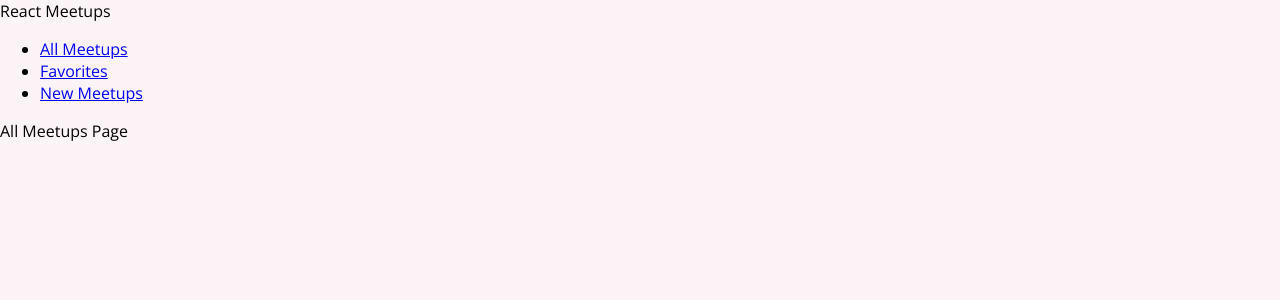
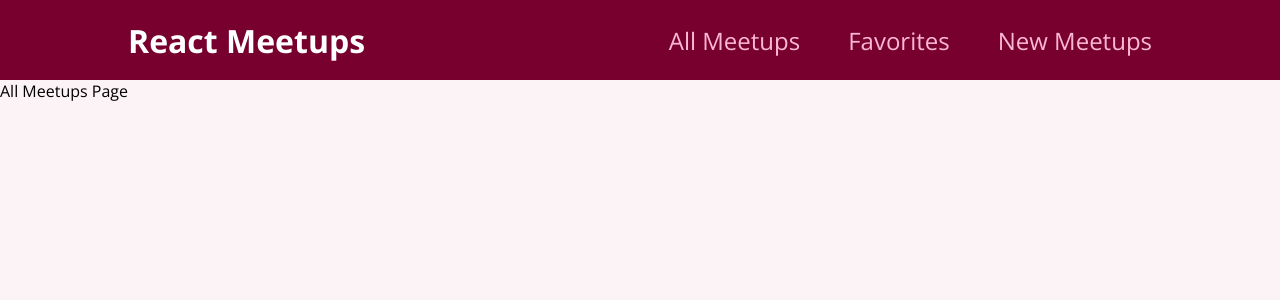
Before and after one commit to olena-ole/react-meetup-app, a React (Create React App) app: page / in a window 1280 px wide. Shown: the top 300 px of the page. Built offline with nearby package versions, Linux system fonts and the light colour scheme.

Commit message:
styled navbar with css modules

```diff
--- a/src/components/layout/MainNavigation.js
+++ b/src/components/layout/MainNavigation.js
@@ -1,9 +1,11 @@
 import { Link } from "react-router-dom"
+import classes from './MainNavigation.module.css'
 
 export default function MainNavigation() {
+    console.log(classes)
     return (
-        <header>
-            <div>React Meetups</div>
+        <header className={classes.header}>
+            <div className={classes.logo}>React Meetups</div>
             <ul>
                 <li><Link to='/'>All Meetups</Link></li>
                 <li><Link to='/favorites'>Favorites</Link></li>
--- /dev/null
+++ b/src/components/layout/MainNavigation.module.css
@@ -0,0 +1,47 @@
+.header {
+    width: 100%;
+    height: 5rem;
+    display: flex;
+    align-items: center;
+    justify-content: space-between;
+    background-color: #77002e;
+    padding: 0 10%;
+  }
+
+  .logo {
+    font-size: 2rem;
+    color: white;
+    font-weight: bold;
+  }
+
+  .header ul {
+    list-style: none;
+    margin: 0;
+    padding: 0;
+    display: flex;
+    align-items: baseline;
+  }
+
+  .header li {
+    margin-left: 3rem;
+  }
+
+  .header a {
+    text-decoration: none;
+    font-size: 1.5rem;
+    color: #fcb8d2;
+  }
+
+  .header a:hover,
+  .header a:active,
+  .header a.active {
+    color: white;
+  }
+
+  .badge {
+    background-color: #cc2062;
+    color: white;
+    border-radius: 12px;
+    padding: 0 1rem;
+    margin-left: 0.5rem;
+  }
--- a/src/pages/AllMeetups.js
+++ b/src/pages/AllMeetups.js
@@ -1,3 +1,5 @@
+
+
 
 export default function AllMeetupsPage() {
     return <div>All Meetups Page</div>
```
